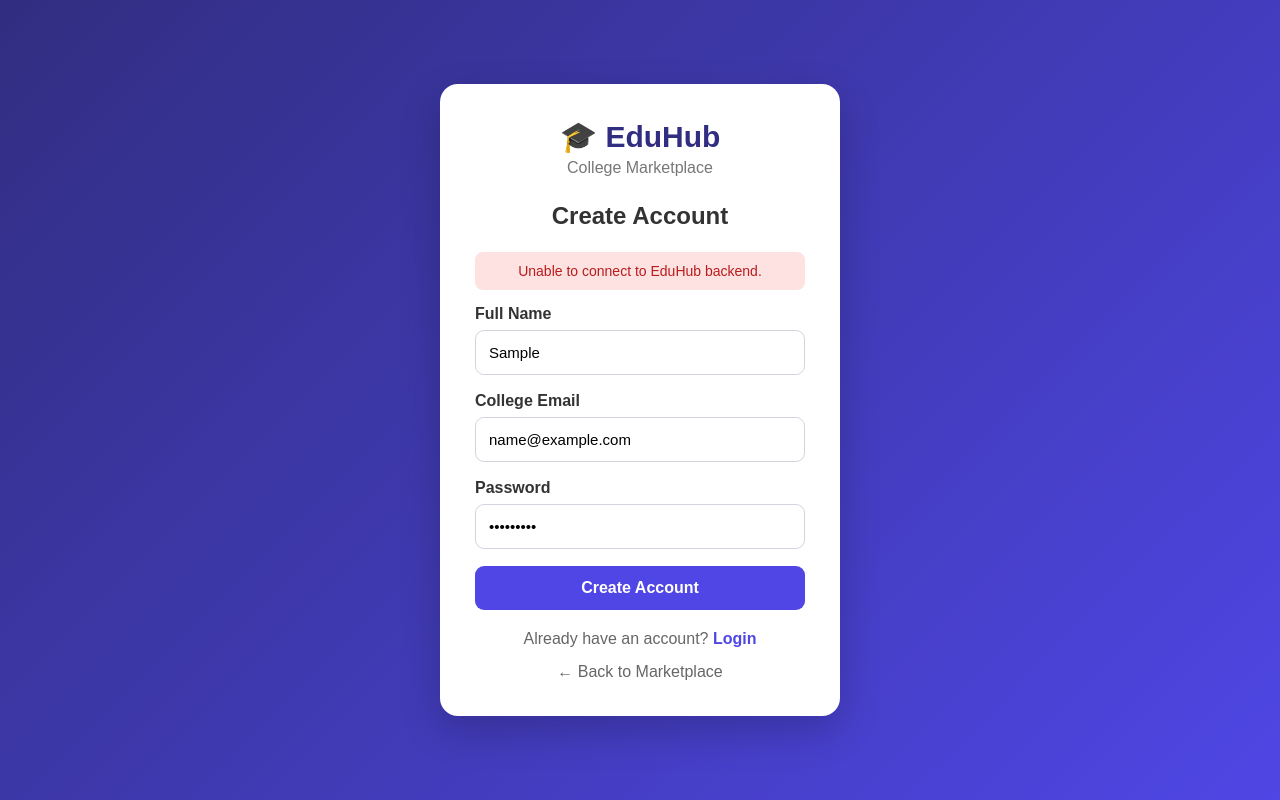
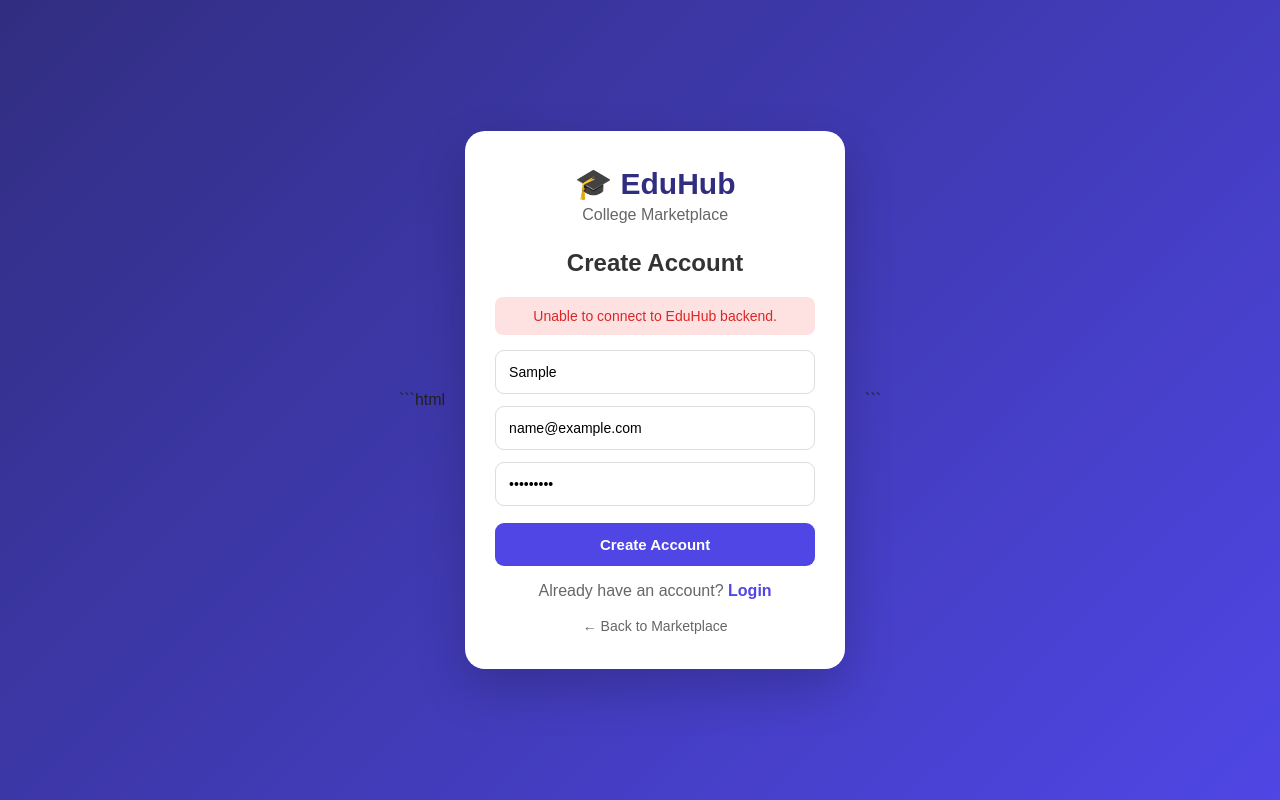
Before and after one commit to AditiNikam-123/EduHub-College-Marketplace, a plain HTML site: page signup.html in a window 1280 px wide. Both pictures are taken after typing "Sample", "name@example.com", "Sample123" into the empty fields and a click on the button "Create Account". Drawn offline with Linux system fonts and the light colour scheme; no server answers.

Commit message:
Update signup.html

````diff
--- a/signup.html
+++ b/signup.html
@@ -1,3 +1,4 @@
+```html
 <!DOCTYPE html>
 <html lang="en">
 
@@ -5,194 +6,267 @@
 
     <meta charset="UTF-8">
 
-    <meta name="viewport" content="width=device-width, initial-scale=1.0">
+    <meta name="viewport"
+          content="width=device-width, initial-scale=1.0">
 
     <title>EduHub - Sign Up</title>
 
+    <link rel="stylesheet" href="style.css">
+
     <style>
 
-        * {
-            box-sizing: border-box;
+        body {
             margin: 0;
-            padding: 0;
             font-family: Arial, sans-serif;
+            background: linear-gradient(
+                135deg,
+                #312e81,
+                #4f46e5
+            );
+
+            min-height: 100vh;
+
+            display: flex;
+
+            align-items: center;
+
+            justify-content: center;
         }
 
-        body {
-            min-height: 100vh;
-            display: flex;
-            justify-content: center;
-            align-items: center;
-            background: linear-gradient(135deg, #312e81, #4f46e5);
+
+        .login-container {
+            width: 100%;
+            max-width: 420px;
+            padding: 20px;
         }
 
-        .signup-container {
-            width: 400px;
+
+        .login-box {
             background: white;
-            padding: 35px;
-            border-radius: 18px;
-            box-shadow: 0 15px 40px rgba(0,0,0,0.2);
+            padding: 35px 30px;
+            border-radius: 20px;
+
+            box-shadow:
+                0 20px 50px
+                rgba(0,0,0,0.2);
+
+            text-align: center;
         }
 
-        .logo {
-            text-align: center;
+
+        .login-box h1 {
+            margin: 0;
+
+            color: #312e81;
+
             font-size: 30px;
-            font-weight: bold;
-            color: #312e81;
-            margin-bottom: 5px;
         }
 
-        .subtitle {
-            text-align: center;
-            color: #777;
-            margin-bottom: 25px;
+
+        .login-box > p {
+            color: #666;
+
+            margin-top: 5px;
         }
 
-        h2 {
-            text-align: center;
-            color: #333;
-            margin-bottom: 22px;
-        }
 
-        label {
-            display: block;
-            margin-bottom: 7px;
-            font-weight: bold;
+        .login-box h2 {
+            margin-top: 25px;
+
             color: #333;
         }
 
-        input {
-            width: 100%;
-            padding: 13px;
-            margin-bottom: 17px;
-            border: 1px solid #d1d5db;
-            border-radius: 9px;
-            font-size: 15px;
+
+        #signupForm {
+            display: flex;
+
+            flex-direction: column;
+
+            gap: 12px;
+
+            text-align: left;
         }
 
-        input:focus {
+
+        #signupForm input {
+            width: 100%;
+
+            box-sizing: border-box;
+
+            padding: 13px;
+
+            border:
+                1px solid #ddd;
+
+            border-radius: 9px;
+
+            font-size: 14px;
+
             outline: none;
-            border-color: #4f46e5;
         }
 
-        button {
-            width: 100%;
-            padding: 13px;
-            border: none;
-            border-radius: 9px;
-            background: #4f46e5;
-            color: white;
-            font-size: 16px;
-            font-weight: bold;
-            cursor: pointer;
+
+        #signupForm input:focus {
+            border-color: #4f46e5;
+
+            box-shadow:
+                0 0 0 2px
+                rgba(79,70,229,0.1);
         }
 
-        button:hover {
-            background: #3730a3;
+
+        #signupForm button {
+            border: none;
+
+            background: #4f46e5;
+
+            color: white;
+
+            padding: 13px;
+
+            border-radius: 9px;
+
+            font-size: 15px;
+
+            font-weight: bold;
+
+            cursor: pointer;
+
+            margin-top: 5px;
         }
 
-        button:disabled {
-            background: #9ca3af;
-            cursor: not-allowed;
+
+        #signupForm button:hover {
+            background: #4338ca;
         }
 
-        .login-text {
-            text-align: center;
+
+        .signup-text {
             margin-top: 20px;
+
             color: #666;
         }
 
-        .login-text a {
+
+        .signup-text a {
             color: #4f46e5;
+
             font-weight: bold;
+
             text-decoration: none;
         }
 
+
         .back-link {
             display: block;
-            text-align: center;
-            margin-top: 15px;
+
+            margin-top: 18px;
+
             color: #666;
+
             text-decoration: none;
-        }
 
-        .message {
-            display: none;
-            margin-bottom: 15px;
-            padding: 11px;
-            border-radius: 8px;
-            text-align: center;
             font-size: 14px;
         }
 
-        .success {
-            display: block;
-            background: #dcfce7;
-            color: #166534;
+
+        .back-link:hover {
+            color: #4f46e5;
         }
 
-        .error {
+
+        .status-message {
+            display: none;
+
+            padding: 11px;
+
+            border-radius: 8px;
+
+            margin-bottom: 15px;
+
+            font-size: 14px;
+
+            text-align: center;
+        }
+
+
+        .status-error {
             display: block;
+
             background: #fee2e2;
-            color: #b91c1c;
+
+            color: #dc2626;
+        }
+
+
+        .status-success {
+            display: block;
+
+            background: #dcfce7;
+
+            color: #15803d;
         }
 
     </style>
 
 </head>
 
+
 <body>
 
-    <div class="signup-container">
 
-        <div class="logo">
+<div class="login-container">
+
+    <div class="login-box">
+
+
+        <h1>
             🎓 EduHub
-        </div>
+        </h1>
 
-        <p class="subtitle">
+
+        <p>
             College Marketplace
         </p>
+
 
         <h2>
             Create Account
         </h2>
 
-        <div id="message" class="message"></div>
+
+        <!-- STATUS MESSAGE -->
+
+        <div id="statusMessage"
+             class="status-message">
+        </div>
+
+
+        <!-- SIGNUP FORM -->
 
         <form id="signupForm">
 
-            <label for="name">
-                Full Name
-            </label>
 
             <input
                 type="text"
                 id="name"
-                placeholder="Enter your full name"
+                placeholder="Full Name"
                 required
             >
 
 
-            <label for="email">
-                College Email
-            </label>
-
             <input
                 type="email"
                 id="email"
-                placeholder="Enter your email"
+                placeholder="College Email"
                 required
             >
 
 
-            <label for="password">
-                Password
-            </label>
-
             <input
                 type="password"
                 id="password"
-                placeholder="Create a password"
+                placeholder="Password"
                 minlength="6"
                 required
             >
@@ -205,10 +279,11 @@
                 Create Account
             </button>
 
+
         </form>
 
 
-        <p class="login-text">
+        <p class="signup-text">
 
             Already have an account?
 
@@ -226,6 +301,9 @@
             ← Back to Marketplace
         </a>
 
+
+    </div>
+
 </div>
 
 
@@ -235,9 +313,36 @@
     "https://eduhub-backend-llwi.onrender.com";
 
 
-        document
-            .getElementById("signupForm")
-            .addEventListener(
+const form =
+    document.getElementById("signupForm");
+
+
+const button =
+    document.getElementById("signupButton");
+
+
+const statusMessage =
+    document.getElementById("statusMessage");
+
+
+
+function showMessage(message, type) {
+
+    statusMessage.innerText =
+        message;
+
+    statusMessage.className =
+        "status-message " +
+        (
+            type === "success"
+            ? "status-success"
+            : "status-error"
+        );
+}
+
+
+
+form.addEventListener(
     "submit",
     async function(e) {
 
@@ -261,49 +366,31 @@
         const password =
             document
                 .getElementById("password")
-                            .value;
+                .value
+                .trim();
 
 
-                    const message =
-                        document
-                            .getElementById("message");
+        if (!name ||
+            !email ||
+            !password) {
 
-
-                    const button =
-                        document
-                            .getElementById("signupButton");
-
-
-                    message.className =
-                        "message";
-
-
-                    message.innerText = "";
-
-
-                    if (!name || !email || !password) {
-
-                        message.className =
-                            "message error";
-
-                        message.innerText =
-                            "Please fill all fields.";
+            showMessage(
+                "Please fill all fields.",
+                "error"
+            );
 
             return;
-
         }
 
 
         if (password.length < 6) {
 
-                        message.className =
-                            "message error";
-
-                        message.innerText =
-                            "Password must be at least 6 characters.";
+            showMessage(
+                "Password must contain at least 6 characters.",
+                "error"
+            );
 
             return;
-
         }
 
 
@@ -315,10 +402,12 @@
 
         try {
 
+
             const response =
                 await fetch(
                     `${API}/signup`,
                     {
+
                         method: "POST",
 
                         headers: {
@@ -327,10 +416,15 @@
                         },
 
                         body: JSON.stringify({
+
                             name: name,
+
                             email: email,
+
                             password: password
+
                         })
+
                     }
                 );
 
@@ -339,24 +433,27 @@
                 await response.json();
 
 
-                        if (response.ok) {
+            if (!response.ok) {
 
-                            localStorage.setItem(
-                                "userEmail",
-                                email
+                showMessage(
+                    data.message ||
+                    "Unable to create account.",
+                    "error"
                 );
 
-                            localStorage.setItem(
-                                "userName",
-                                name
-                            );
+                button.disabled = false;
+
+                button.innerText =
+                    "Create Account";
+
+                return;
+            }
 
 
-                            message.className =
-                                "message success";
-
-                            message.innerText =
-                                "Account created successfully! Redirecting...";
+            showMessage(
+                "Account created successfully! Redirecting...",
+                "success"
+            );
 
 
             setTimeout(
@@ -366,25 +463,8 @@
                         "login.html";
 
                 },
-                                1000
+                1200
             );
-
-
-                        } else {
-
-                            message.className =
-                                "message error";
-
-                            message.innerText =
-                                data.message ||
-                                "Unable to create account.";
-
-                            button.disabled = false;
-
-                            button.innerText =
-                                "Create Account";
-
-                        }
 
 
         } catch (error) {
@@ -395,11 +475,10 @@
             );
 
 
-                        message.className =
-                            "message error";
-
-                        message.innerText =
-                            "Unable to connect to EduHub backend.";
+            showMessage(
+                "Unable to connect to EduHub backend.",
+                "error"
+            );
 
 
             button.disabled = false;
@@ -414,6 +493,8 @@
 
 </script>
 
+
 </body>
 
 </html>
+```
````
Lines whose indentation alone changed are shown as unchanged.
